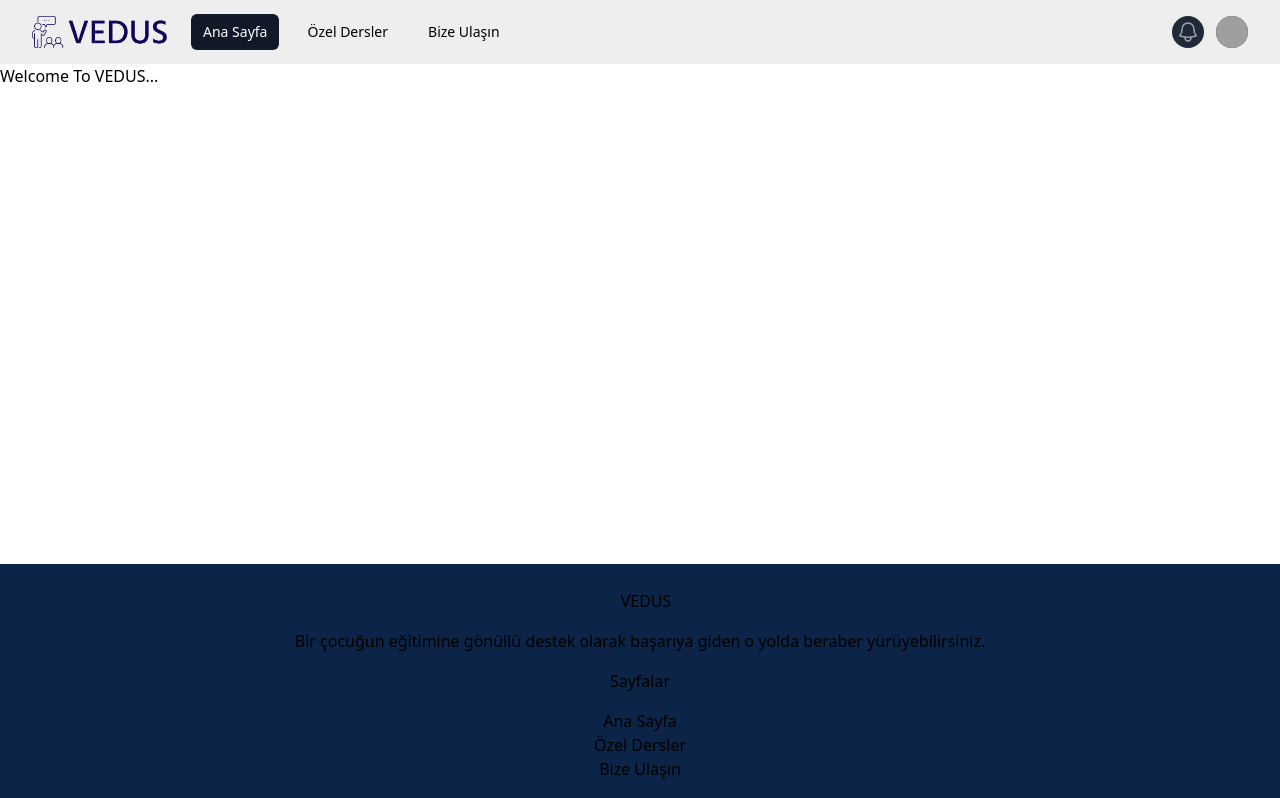
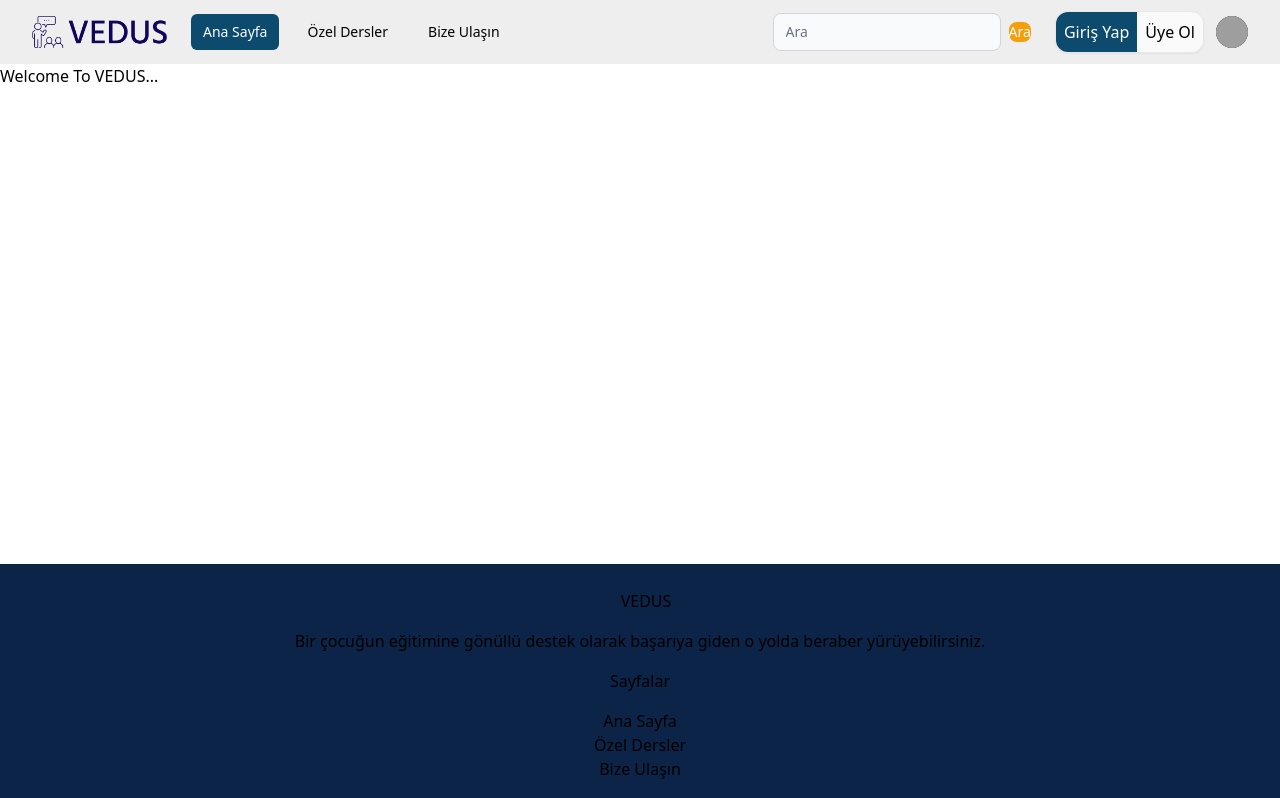
Before and after one commit to sdnrcvk/volunteer_education_support, a Next.js app: page / in a window 1280 px wide. Shown: the top 798 px of the page. Built offline with nearby package versions, Linux system fonts and the light colour scheme; grey boxes are pictures that could not be loaded.

Commit message:
navbar component edited

```diff
--- a/components/Navbar/index.js
+++ b/components/Navbar/index.js
@@ -1,7 +1,8 @@
 import { Fragment } from 'react'
 import { Disclosure, Menu, Transition } from '@headlessui/react'
 import { Bars3Icon, BellIcon, XMarkIcon } from '@heroicons/react/24/outline'
-import { ArrowRightOnRectangleIcon, Cog6ToothIcon, UserIcon} from '@heroicons/react/24/solid'
+import { ArrowRightOnRectangleIcon, Cog6ToothIcon, UserIcon, DocumentDuplicateIcon, DocumentArrowUpIcon
+} from '@heroicons/react/24/solid'
 
 const navigation = [
   { name: 'Ana Sayfa', href: '/', current: true },
@@ -51,7 +52,7 @@ export default function Navbar() {
                         key={item.name}
                         href={item.href}
                         className={classNames(
-                          item.current ? 'bg-gray-900 text-white' : 'text-dark-300 hover:bg-gray-700 hover:text-white',
+                          item.current ? 'bg-sky-900 text-white' : 'text-dark-300 hover:bg-amber-500 hover:text-white',
                           'rounded-md px-3 py-2 text-sm font-medium'
                         )}
                         aria-current={item.current ? 'page' : undefined}
@@ -62,20 +63,27 @@ export default function Navbar() {
                   </div>
                 </div>
               </div>
+
+              {/* Arama Kutusu */}
+              <form className="d-flex flex-grow-1 justify-content-center" role="search">
+                <input className="form-control me-2 flex-grow-1 text-sm text-gray-900 border border-gray-300 rounded-lg bg-gray-50 focus:ring-blue-500 focus:border-blue-500 dark:bg-gray-700 dark:border-gray-600 dark:placeholder-gray-400 dark:text-white dark:focus:ring-blue-500 dark:focus:border-blue-500" type="search" placeholder="Ara" aria-label="Search"/>
+                <button className="btn text-white bg-amber-500 hover:bg-amber-600	focus:ring-4 focus:outline-none focus:ring-blue-300 font-medium rounded-lg text-sm" type="submit">Ara</button>
+              </form>
+
+
               <div className="absolute inset-y-0 right-0 flex items-center pr-2 sm:static sm:inset-auto sm:ml-6 sm:pr-0">
-                <button
-                  type="button"
-                  className="rounded-full bg-gray-800 p-1 text-gray-400 hover:text-white focus:outline-none focus:ring-2 focus:ring-white focus:ring-offset-2 focus:ring-offset-gray-800"
-                >
-                  <span className="sr-only">View notifications</span>
-                  <BellIcon className="h-6 w-6" aria-hidden="true" />
-                </button>
-
+                {/* Login-Register Butonları */}
+                <div className='flex items-center justify-center'>
+                  <div className="border w-fit rounded-xl shadow-sm">
+                      <button className="px-2 py-2 rounded-l-xl text-white m-0 bg-sky-900	hover:bg-sky-800 transition">Giriş Yap</button>
+                      <button className="px-2 py-2 rounded-r-xl bg-neutral-50 hover:bg-neutral-100 transition">Üye Ol</button>
+                  </div>
+                </div>
                 {/* Profile dropdown */}
                 <Menu as="div" className="relative ml-3">
                   <div>
                     <Menu.Button className="flex rounded-full bg-gray-800 text-sm focus:outline-none focus:ring-2 focus:ring-white focus:ring-offset-2 focus:ring-offset-gray-800">
-                      <span className="sr-only">Open user menu</span>
+                      <span className="sr-only">Kullanıcı Menüsü</span>
                       <img
                         className="h-8 w-8 rounded-full"
                         src="https://images.unsplash.com/photo-1472099645785-5658abf4ff4e?ixlib=rb-1.2.1&ixid=eyJhcHBfaWQiOjEyMDd9&auto=format&fit=facearea&facepad=2&w=256&h=256&q=80"
@@ -119,6 +127,36 @@ export default function Navbar() {
                             </span>
                             <span className="inline-block align-middle ml-2">
                               Ayarlar
+                            </span>
+                          </a>
+                        )}
+                      </Menu.Item>
+                      <Menu.Item>
+                        {({ active }) => (
+                          <a
+                            href="#"
+                            className={classNames(active ? 'bg-gray-100' : '', 'block px-4 py-2 text-sm text-gray-700')}
+                          >
+                            <span className="inline-block align-middle">
+                              <DocumentArrowUpIcon className="h-5" aria-hidden="true" />
+                            </span>
+                            <span className="inline-block align-middle ml-2">
+                              Verilen Dersler
+                            </span>
+                          </a>
+                        )}
+                      </Menu.Item>
+                      <Menu.Item>
+                        {({ active }) => (
+                          <a
+                            href="#"
+                            className={classNames(active ? 'bg-gray-100' : '', 'block px-4 py-2 text-sm text-gray-700')}
+                          >
+                            <span className="inline-block align-middle">
+                              <DocumentDuplicateIcon className="h-5" aria-hidden="true" />
+                            </span>
+                            <span className="inline-block align-middle ml-2">
+                              Alınan Dersler
                             </span>
                           </a>
                         )}
@@ -169,55 +207,3 @@ export default function Navbar() {
     </Disclosure>
   )
 }
-
-
-// import React from 'react'
-// import Link from 'next/link'
-// import { FaUser, FaSignOutAlt } from "react-icons/fa";
-
-// export default function Navbar() {
-//   return (
-//     <nav className="navbar navbar-expand-lg bg-warning">
-//       <div className="container-fluid">
-//         <a className="navbar-brand" href="#">
-//           <img src="logo.png" alt="VEDUS Logo" width="150"/>
-//         </a>
-//         <button className="navbar-toggler" type="button" data-bs-toggle="collapse" data-bs-target="#navbarSupportedContent" aria-controls="navbarSupportedContent" aria-expanded="false" aria-label="Toggle navigation">
-//           <span className="navbar-toggler-icon"></span>
-//         </button>
-//         <div className="collapse navbar-collapse justify-content-end" id="navbarSupportedContent">
-//             <form className="d-flex flex-grow-1 justify-content-center" role="search">
-//               <input className="form-control me-2 flex-grow-1" type="search" placeholder="Search" aria-label="Search"/>
-//               <button className="btn text-light" type="submit" style={{backgroundColor:"#0B2447"}}>Ara</button>
-//             </form>
-//             {/* Menü Kısmı Başlangıç */}
-//             <ul className="navbar-nav me-auto mb-2 mb-lg-0" >
-//               <li className="nav-item">
-//                 <Link className="nav-link active" aria-current="page" href="/">Ana Sayfa</Link>
-//               </li>
-//               <li className="nav-item">
-//                 <Link className="nav-link" href="/courses">Özel Dersler</Link>
-//               </li>
-//               <li className="nav-item">
-//                 <Link className="nav-link" href="/contact">Bize Ulaşın</Link>
-//               </li>
-//               <li className="nav-item dropdown">
-//                 <a className="nav-link dropdown-toggle" href="#" role="button" data-bs-toggle="dropdown" aria-expanded="false">
-//                   <FaUser/> Sedanur Çevik
-//                 </a>
-//                 <ul className="dropdown-menu">
-//                   <li><Link className="dropdown-item" href="/">Profilim</Link></li>
-//                   <li><Link className="dropdown-item" href="/courses">Verdiğim Dersler</Link></li>
-//                   <li><Link className="dropdown-item" href="/contact">Aldığım Dersler</Link></li>
-//                   <li><hr className="dropdown-divider"/></li>
-//                   <li><a className="dropdown-item" href="#">
-//                     <FaSignOutAlt/> Çıkış Yap</a></li>
-//                 </ul>
-//               </li>
-//             </ul>
-//              {/* Menü Kısmı Bitiş*/}
-//         </div>
-//       </div>
-//     </nav>
-//   )
-// }
```
